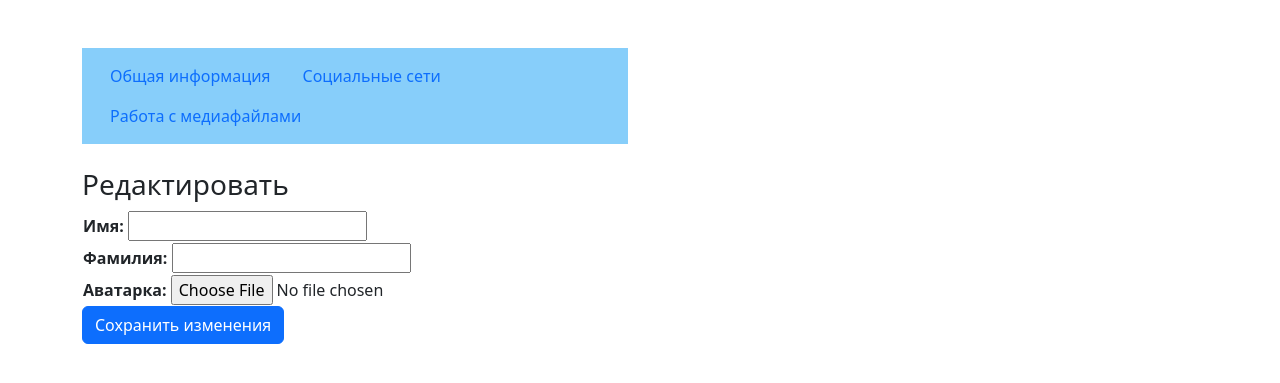
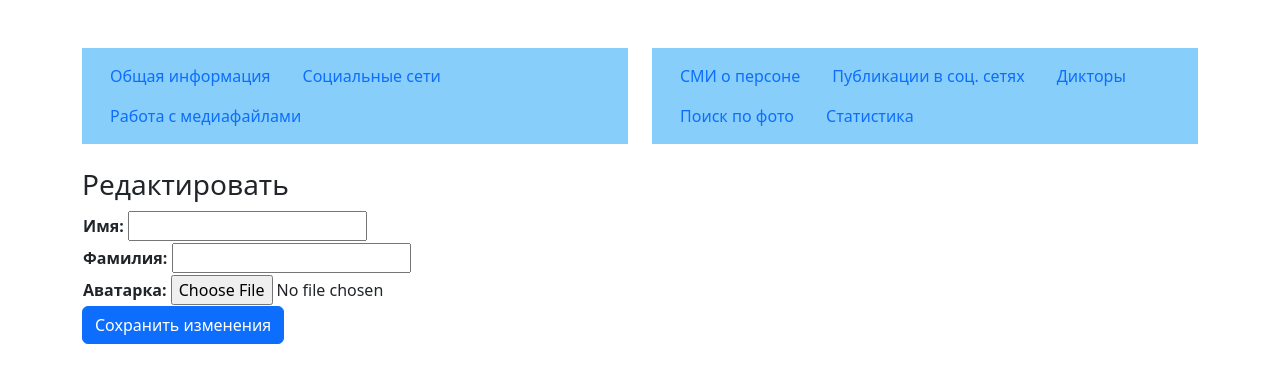
Before and after one commit to RomanGrbr/personal_cards, a Django app: template personal_cards/templates/new_cards/card_edit.html in a window 1280 px wide. Shown: the part 56-439 px from the top of the page. Run offline with Django 4.2, Linux system fonts and the light colour scheme; the template is opened without the code that fills it: values that come from a table or form of the project are taken from there, others are empty; some libraries are stand-ins or nearby versions.

Commit message:
ref template header

```diff
--- a/personal_cards/cards/models.py
+++ b/personal_cards/cards/models.py
@@ -60,7 +60,7 @@
         return self.select_related(
                     'attribute', 'attribute__attr_type'
                 ).annotate(
-                    field_name=F('attribute__field_name'),
+                    y=F('attribute__field_name'),
                     attr_type=F('attribute__attr_type__type_name'),
                     label=F('attribute__label'),
                     help_text=F('attribute__help_text'),
--- a/personal_cards/new_cards/urls.py
+++ b/personal_cards/new_cards/urls.py
@@ -1,6 +1,6 @@
 from django.urls import path
 
-from .views import index, card_info, card_edit, card_gallery
+from .views import index, card_info, card_edit, card_gallery, social_network
 from .apps import NewCardsConfig
 
 app_name = NewCardsConfig.name
@@ -11,4 +11,5 @@
     path('<int:card_id>', card_info, name='card_info'),
     path('<int:card_id>/edit/', card_edit, name='card_edit'),
     path('<int:card_id>/gallery/', card_gallery, name='card_gallery'),
+    path('<int:card_id>/social_network/', social_network, name='social_network'),
 ]
--- /dev/null
+++ b/personal_cards/templates/includes/card_info_header.html
@@ -0,0 +1,22 @@
+{% load static %}
+<nav class="navbar navbar-light" style="background-color: lightskyblue">
+  <div class="container">
+      <ul class="nav  nav-pills">
+        <li class="nav-item">
+          <a class="nav-link" href="{% url 'new_cards:card_info' card.id %}">
+            Общая информация
+          </a>
+        </li>
+        <li class="nav-item">
+          <a class="nav-link" href="{% url 'new_cards:social_network' card.id %}">
+            Социальные сети
+          </a>
+        </li>
+        <li class="nav-item">
+          <a class="nav-link" href="{% url 'new_cards:card_gallery' card.id %}">
+            Работа с медиафайлами
+          </a>
+        </li>
+      </ul>
+  </div>
+</nav>
--- /dev/null
+++ b/personal_cards/templates/includes/card_smi_header.html
@@ -0,0 +1,32 @@
+{% load static %}
+<nav class="navbar navbar-light" style="background-color: lightskyblue">
+  <div class="container">
+      <ul class="nav  nav-pills">
+        <li class="nav-item">
+          <a class="nav-link" href="#">
+            СМИ о персоне
+          </a>
+        </li>
+        <li class="nav-item">
+          <a class="nav-link" href="#">
+            Публикации в соц. сетях
+          </a>
+        </li>
+        <li class="nav-item">
+          <a class="nav-link" href="#">
+            Дикторы
+          </a>
+        </li>
+        <li class="nav-item">
+          <a class="nav-link" href="#">
+            Поиск по фото
+          </a>
+        </li>
+        <li class="nav-item">
+          <a class="nav-link" href="#">
+            Статистика
+          </a>
+        </li>
+      </ul>
+  </div>
+</nav>
--- a/personal_cards/templates/new_cards/card_edit.html
+++ b/personal_cards/templates/new_cards/card_edit.html
@@ -6,7 +6,6 @@
 
 {% block card %}
   <br>
-  {% with card=form.initial %}
 
   <h3>Редактировать {{ card.id }}</h3>
 
@@ -41,5 +40,4 @@
     <h3>Запись отредактирована</h3>
   {% endif %}
 
-  {% endwith %}
 {% endblock %}
--- a/personal_cards/templates/new_cards/card_info.html
+++ b/personal_cards/templates/new_cards/card_info.html
@@ -3,7 +3,6 @@
   Данные карточки
 {% endblock %}
 {% block card %}
-  {% with card=form.initial %}
 
 {% for field in form %}
   {% if field.value.url %}
@@ -41,5 +40,4 @@
 <div>
   <a href="{% url 'new_cards:card_edit' card.id %}">Редактировать</a>
 </div>
-  {% endwith %}
 {% endblock %}
--- a/personal_cards/templates/new_cards/card_new.html
+++ b/personal_cards/templates/new_cards/card_new.html
@@ -1,6 +1,5 @@
 <button onclick="hideShow('card_new')">Новая карточка</button><br>
 
-{% with data=card_form.initial %}
   <form method="post" enctype="multipart/form-data" id="card_new" style="display: none">
     {% csrf_token %}
     {{ formset.management_form }}
@@ -30,5 +29,3 @@
   {% if form.is_valid %}
     <h3>Запись сохранена</h3>
   {% endif %}
-
-{% endwith %}
```
Also changed, not shown: personal_cards/new_cards/views.py (+13 -6 lines), personal_cards/templates/includes/card_social_network_header.html (renamed from personal_cards/templates/new_cards/card_info_header.html, +6 -5 lines), personal_cards/templates/new_cards/card.html (+6 -24 lines), personal_cards/templates/new_cards/social_network.html (added, +8 -0 lines).
